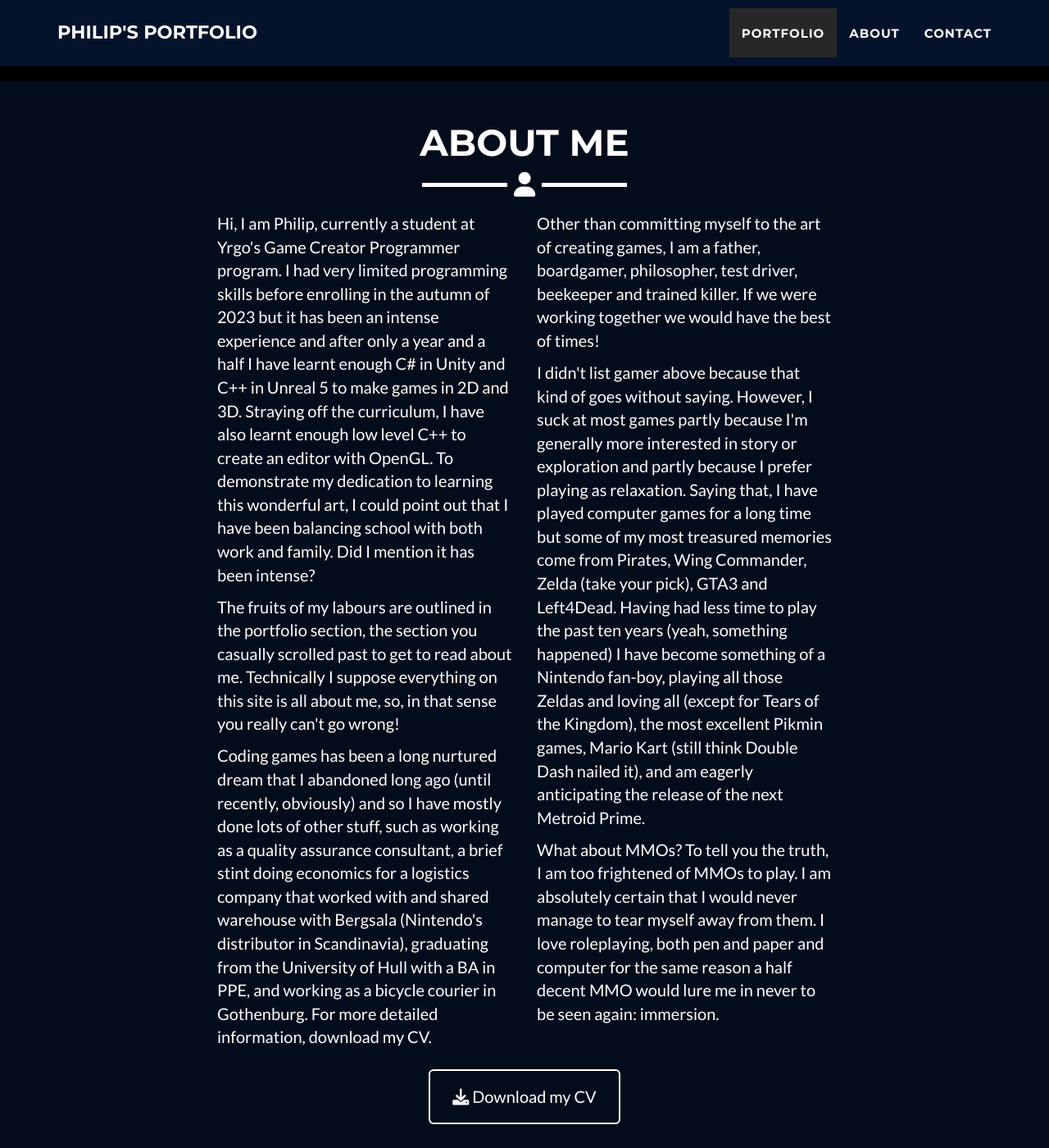
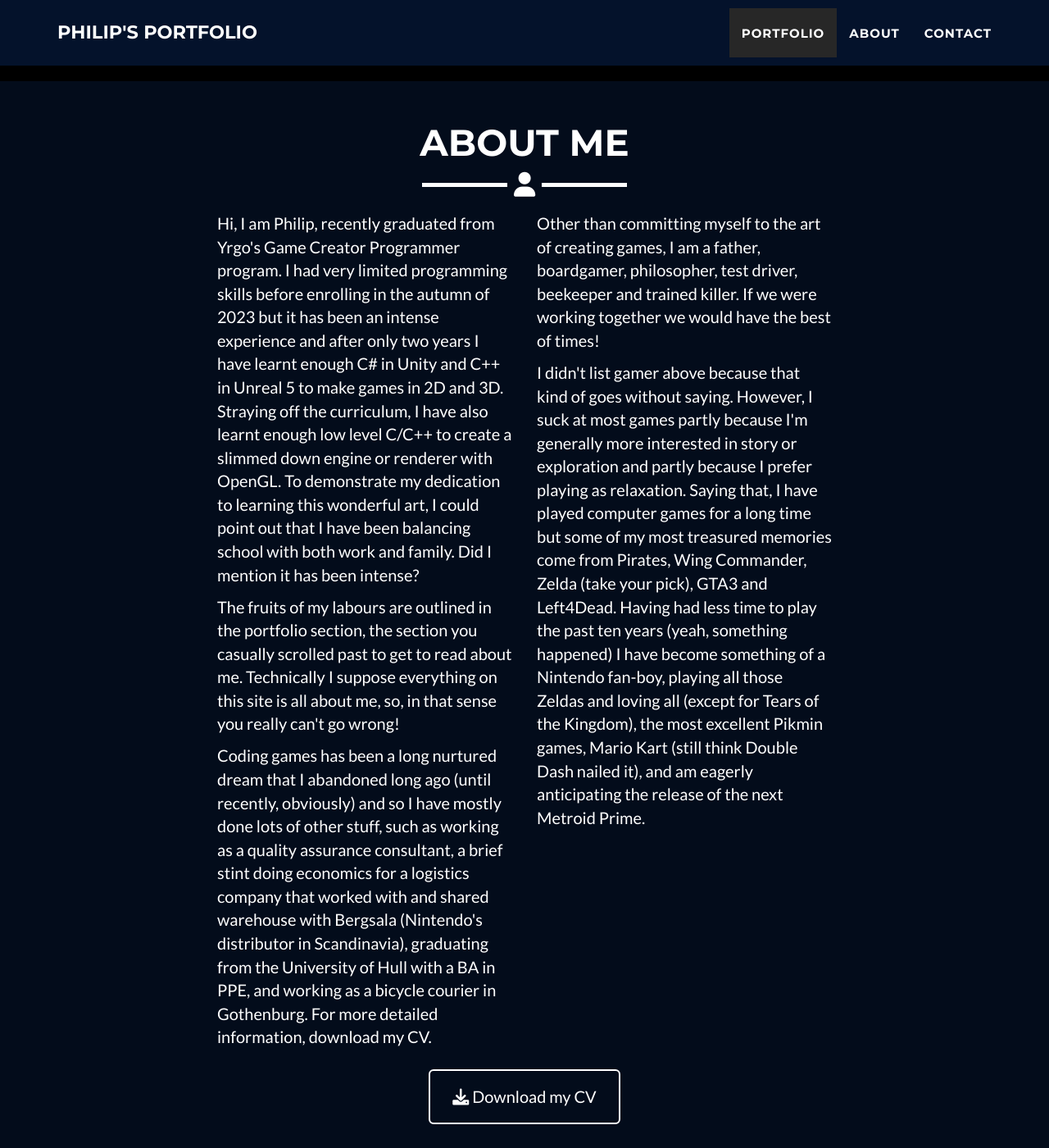
Before and after one commit to B0realian/B0realian.github.io, a Jekyll site: the page built from _posts/2025-04-13-WIP.markdown, in a window 1280 px wide and 1400 px high, scrolled down 2036 px. Shown: the whole window at 82% size. Built offline with Jekyll 4.4.1, drawn with Linux system fonts in a browser that asks for light colours.

Commit message:
moved präsentation to secret area and updated bio

```diff
--- a/_includes/about.html
+++ b/_includes/about.html
@@ -9,7 +9,7 @@
     </div>
     <div class="row">
       <div class="col-lg-4 col-lg-offset-2">
-        <p>Hi, I am Philip, currently a student at Yrgo's Game Creator Programmer program. I had very limited programming skills before enrolling in the autumn of 2023 but it has been an intense experience and after only a year and a half I have learnt enough C# in Unity and C++ in Unreal 5 to make games in 2D and 3D. Straying off the curriculum, I have also learnt enough low level C++ to create an editor with OpenGL. To demonstrate my dedication to learning this wonderful art, I could point out that I have been balancing school with both work and family. Did I mention it has been intense?
+        <p>Hi, I am Philip, recently graduated from Yrgo's Game Creator Programmer program. I had very limited programming skills before enrolling in the autumn of 2023 but it has been an intense experience and after only two years I have learnt enough C# in Unity and C++ in Unreal 5 to make games in 2D and 3D. Straying off the curriculum, I have also learnt enough low level C/C++ to create a slimmed down engine or renderer with OpenGL. To demonstrate my dedication to learning this wonderful art, I could point out that I have been balancing school with both work and family. Did I mention it has been intense?
         </p>
         <p> The fruits of my labours are outlined in the portfolio section, the section you casually scrolled past to get to read about me. Technically I suppose everything on this site is all about me, so, in that sense you really can't go wrong!
         </p>
@@ -21,8 +21,6 @@
         </p>
         <p>I didn't list gamer above because that kind of goes without saying. However, I suck at most games partly because I'm generally more interested in story or exploration and partly because I prefer playing as relaxation. Saying that, I have played computer games for a long time but some of my most treasured memories come from Pirates, Wing Commander, Zelda (take your pick), GTA3 and Left4Dead. Having had less time to play the past ten years (yeah, something happened) I have become something of a Nintendo fan-boy, playing all those Zeldas and loving all (except for Tears of the Kingdom), the most excellent Pikmin games, Mario Kart (still think Double Dash nailed it), and am eagerly anticipating the release of the next Metroid Prime.
         </p>
-        <p>What about MMOs? To tell you the truth, I am too frightened of MMOs to play. I am absolutely certain that I would never manage to tear myself away from them. I love roleplaying, both pen and paper and computer for the same reason a half decent MMO would lure me in never to be seen again: immersion.
-        </p>
       </div>
       <div class="col-lg-8 col-lg-offset-2 text-center">
         <a href="CVPhilip2025.pdf" class="btn btn-lg btn-outline">
```
Also changed, not shown: secrets/Nornware.png (renamed from Nornware.png), secrets/base64.png (renamed from base64.png), secrets/bits.png (renamed from bits.png), secrets/cascadiamap.png (renamed from cascadiamap.png), secrets/lit_frag.png (renamed from lit_frag.png), secrets/praise.png (renamed from praise.png), secrets/präsentation.html (renamed from präsentation.html), secrets/sbtf.png (renamed from sbtf.png), secrets/skeletal_vertex.png (renamed from skeletal_vertex.png), secrets/terraform.png (renamed from terraform.png), secrets/textverts.png (renamed from textverts.png), secrets/unlit_shaders.png (renamed from unlit_shaders.png), 3 other files.
